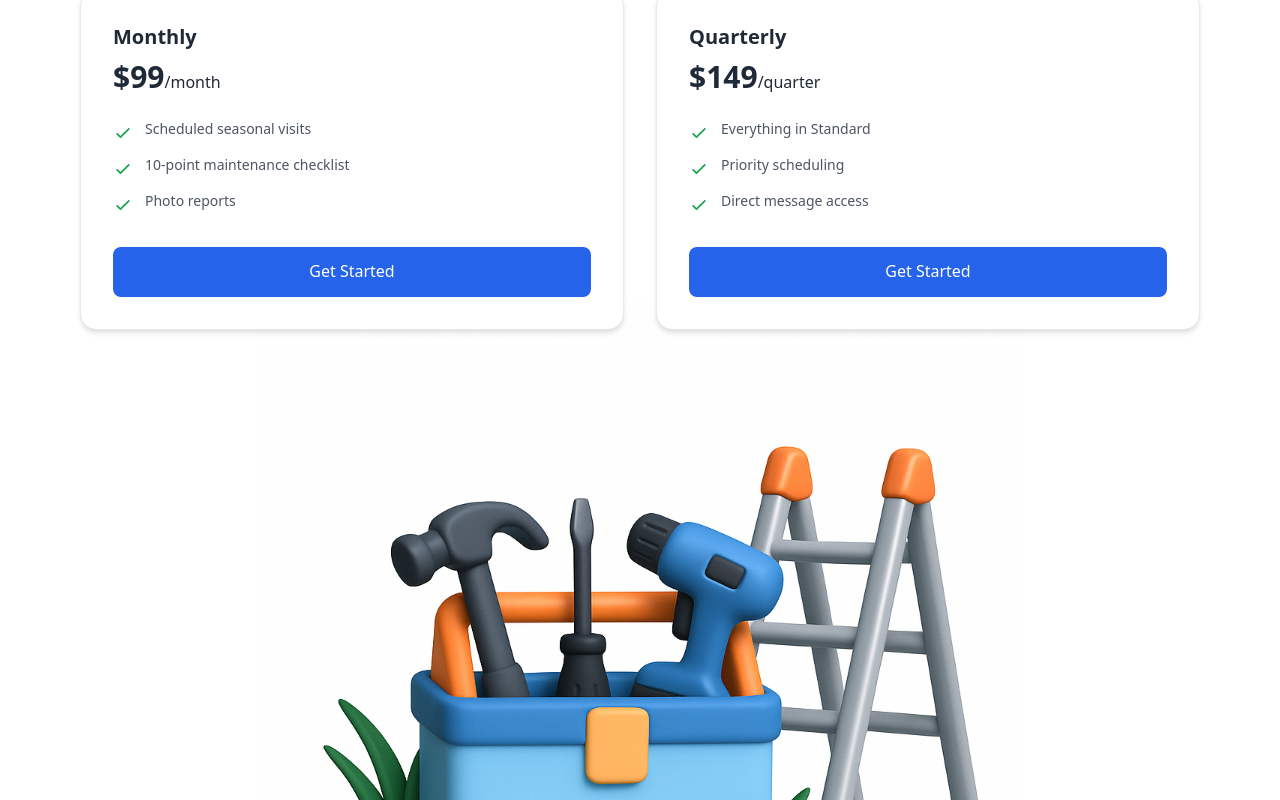
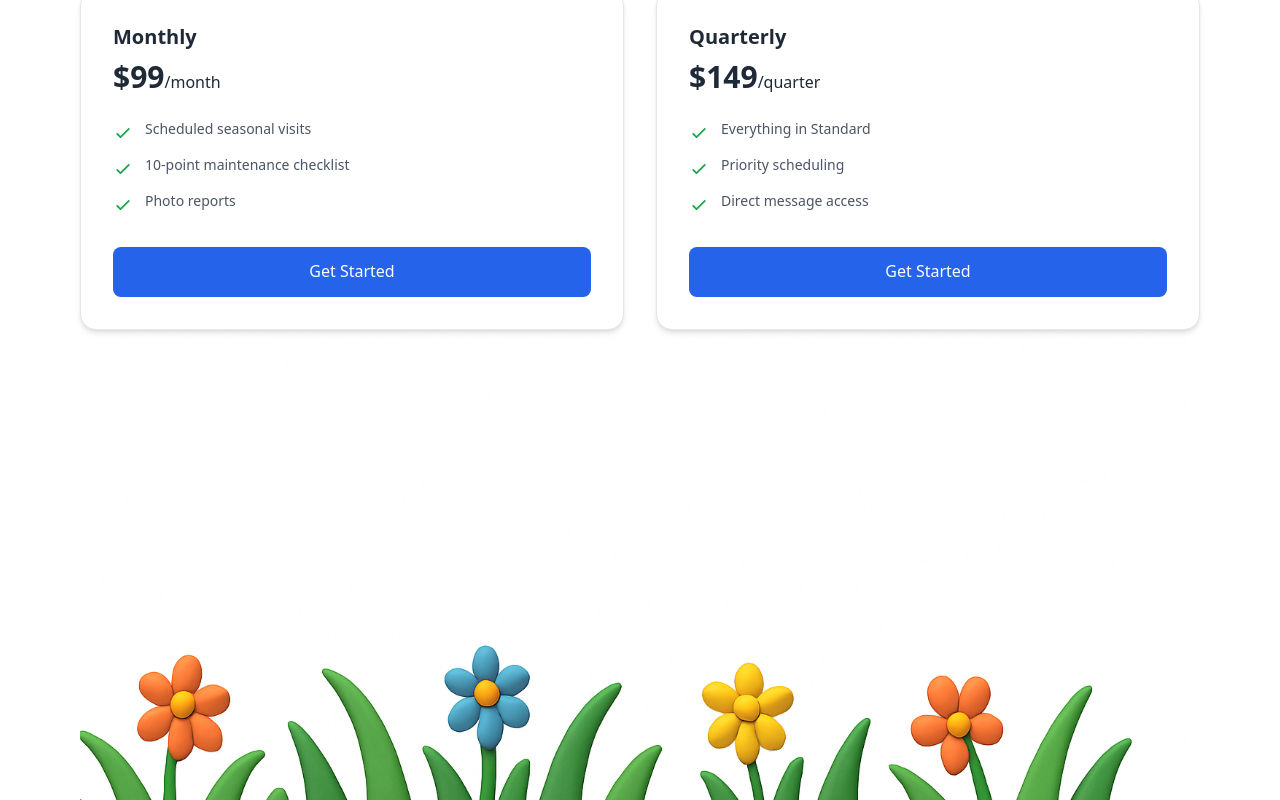
Before and after one commit to nickalodian-upkept/upkept-homepage, a Next.js app: page / in a window 1280 px wide. Shown: the part 835-1635 px from the top of the page. Built offline with nearby package versions, Linux system fonts and the light colour scheme.

Commit message:
Update pricing section with decorative grass image

```diff
--- a/pages/index.js
+++ b/pages/index.js
@@ -88,7 +88,7 @@ export default function Home() {
 </section>
 
 {/* Pricing Plans */}
-<section className="mt-24 max-w-6xl mx-auto px-4 relative">
+<section className="relative mt-24 max-w-6xl mx-auto px-4">
   <h3 className="text-3xl font-bold text-center mb-12">Choose Your Plan</h3>
 
   <div className="grid grid-cols-1 md:grid-cols-2 gap-8 z-10 relative">
@@ -159,14 +159,12 @@ export default function Home() {
     </div>
   </div>
 
-  {/* Decorative Illustration */}
-  <div className="relative mt-[-30px] z-0 flex justify-center">
-    <img
-      src="/pricing-illustration.png"
-      alt="Decorative toolbox and ladder"
-      className="w-full max-w-3xl object-contain pointer-events-none select-none"
-    />
-  </div>
+  {/* Grass break visual */}
+  <img
+    src="/pricing-grass.png"
+    alt="Decorative grass with small flowers"
+    className="w-full max-w-6xl mx-auto mt-[-20px] z-0 relative pointer-events-none select-none"
+  />
 </section>
 
         {/* How It Works */}
```
Also changed, not shown: public/pricing-grass.png (added).
